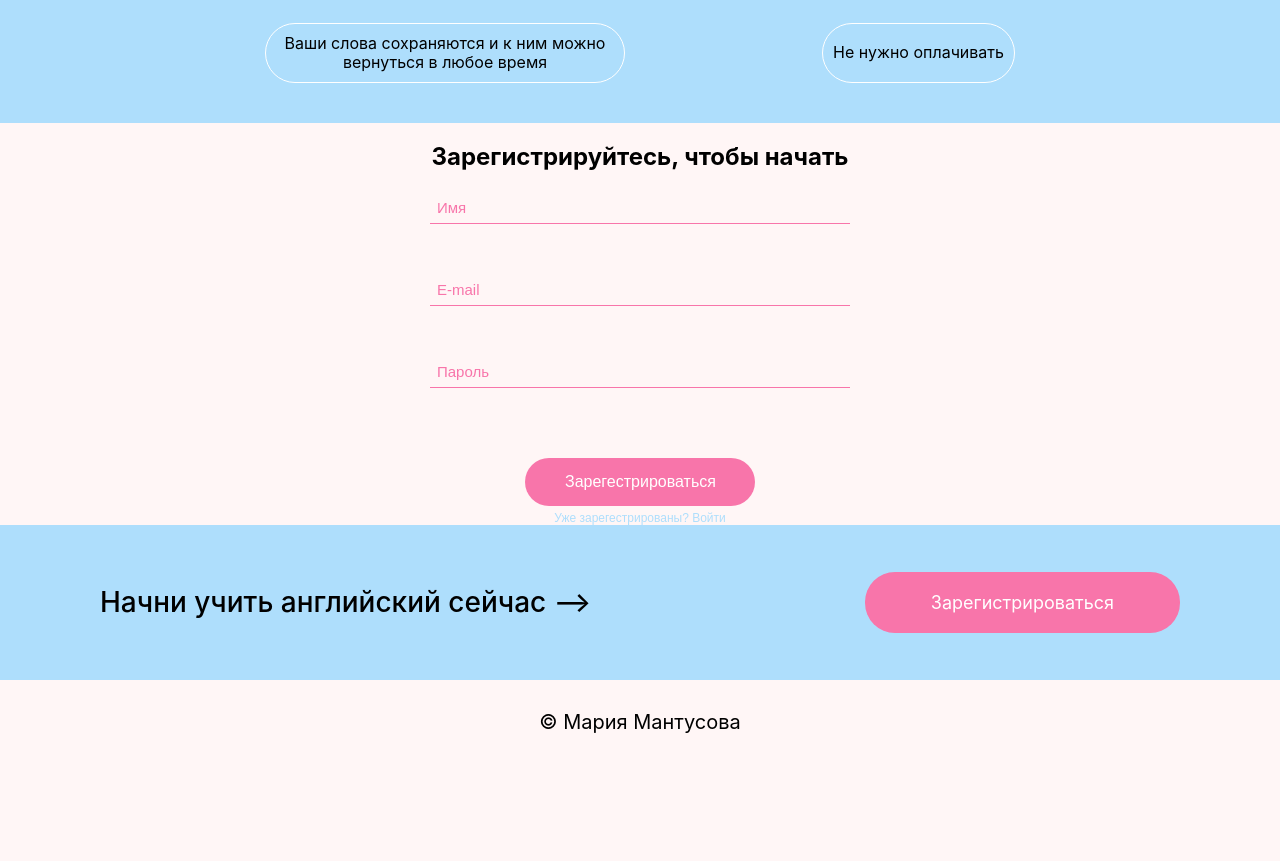
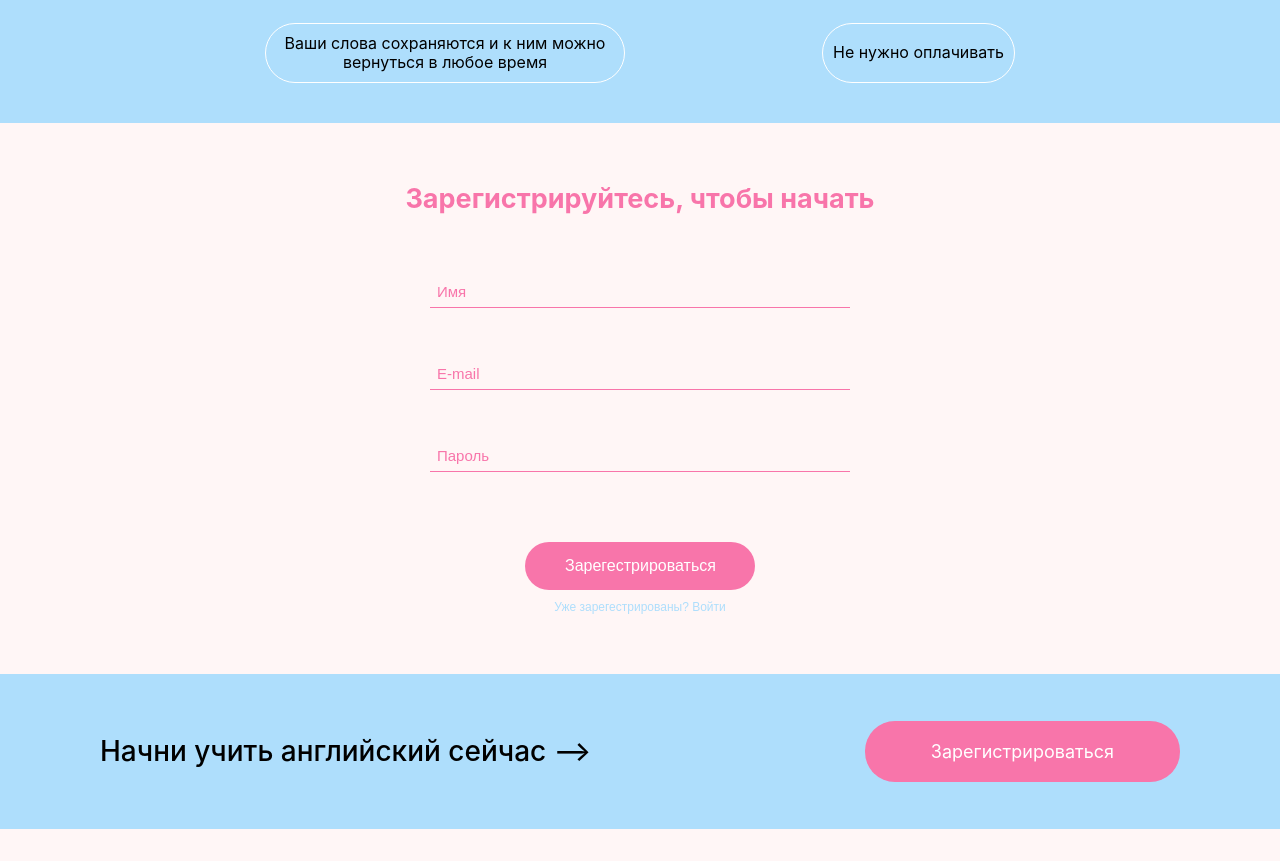
Before and after one commit to MariaMantusova/LangLearn_frontend, a React (Create React App) app: page / in a window 1280 px wide. Shown: the part 754-1615 px from the top of the page. Before the commit the page ends 1518 px from the top, so only its background shows below. Built offline with nearby package versions, Linux system fonts and the light colour scheme.

Commit message:
feat: add auth bblock component styless

```diff
--- a/src/components/AuthBlock/AuthBlock.scss
+++ b/src/components/AuthBlock/AuthBlock.scss
@@ -1,6 +1,17 @@
+@import "../../vendor/variables";
+
 .auth-block {
   margin: 0 auto;
   display: flex;
   align-items: center;
   flex-direction: column;
+  padding: 60px 0;
 }
+
+.auth-block__title {
+  margin-top: 0;
+  margin-bottom: 60px;
+  color: $mainPinkColor;
+  font-size: 27px;
+  font-weight: 700;
+}
--- a/src/components/FormButton/FormButton.scss
+++ b/src/components/FormButton/FormButton.scss
@@ -3,7 +3,7 @@
 .form-button__container {
   display: flex;
   flex-direction: column;
-  gap: 5px;
+  gap: 10px;
   justify-content: center;
   align-items: center;
   max-width: 230px;
--- a/src/components/LoginForm/LoginForm.tsx
+++ b/src/components/LoginForm/LoginForm.tsx
@@ -1,5 +1,4 @@
 import React from "react";
-import "./LoginForm.scss";
 import AuthForm from "../AuthForm/AuthForm";
 import {ILoginFormProps} from "../../interfaces/interfacesForProps";
 
--- a/src/components/RegisterForm/RegisterForm.tsx
+++ b/src/components/RegisterForm/RegisterForm.tsx
@@ -1,5 +1,4 @@
 import React from "react";
-import "./RegisterForm.scss";
 import AuthForm from "../AuthForm/AuthForm";
 import {IRegisterFormProps} from "../../interfaces/interfacesForProps";
 
```
Also changed, not shown: src/components/LoginForm/LoginForm.scss (deleted), src/components/RegisterForm/RegisterForm.scss (deleted).
